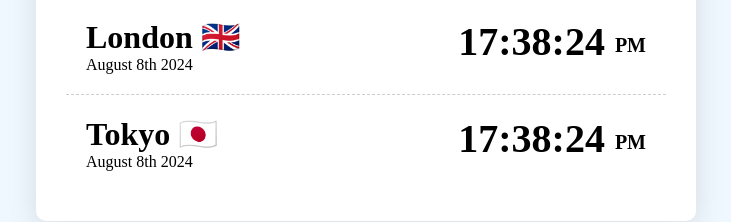
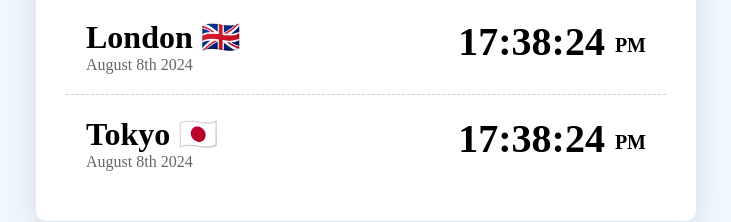
Before and after one commit to xo1111/Xo-s-World-clock-Project, a plain HTML site: page index.html in a window 1280 px wide. Shown: the part 216-438 px from the top of the page, without its empty margins (274-1005 px from the left). Drawn offline with Linux system fonts and the light colour scheme.

Commit message:
added color .date css

```diff
--- a/CSS/style.css
+++ b/CSS/style.css
@@ -42,6 +42,7 @@ select{
 }
 
 .date {
+    color: rgba(0, 0, 0, 0.6);
 
 }
 .time {
```
